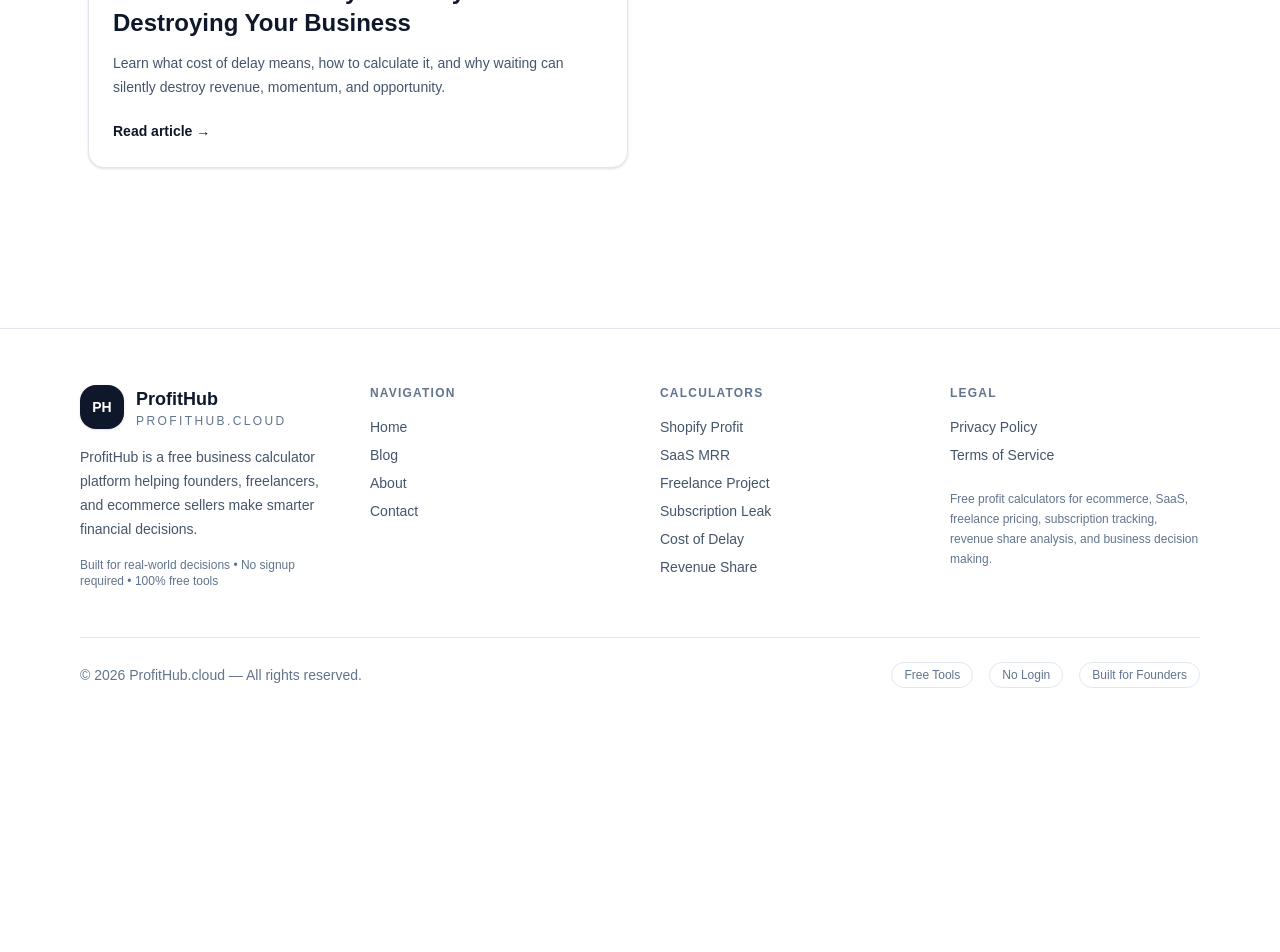
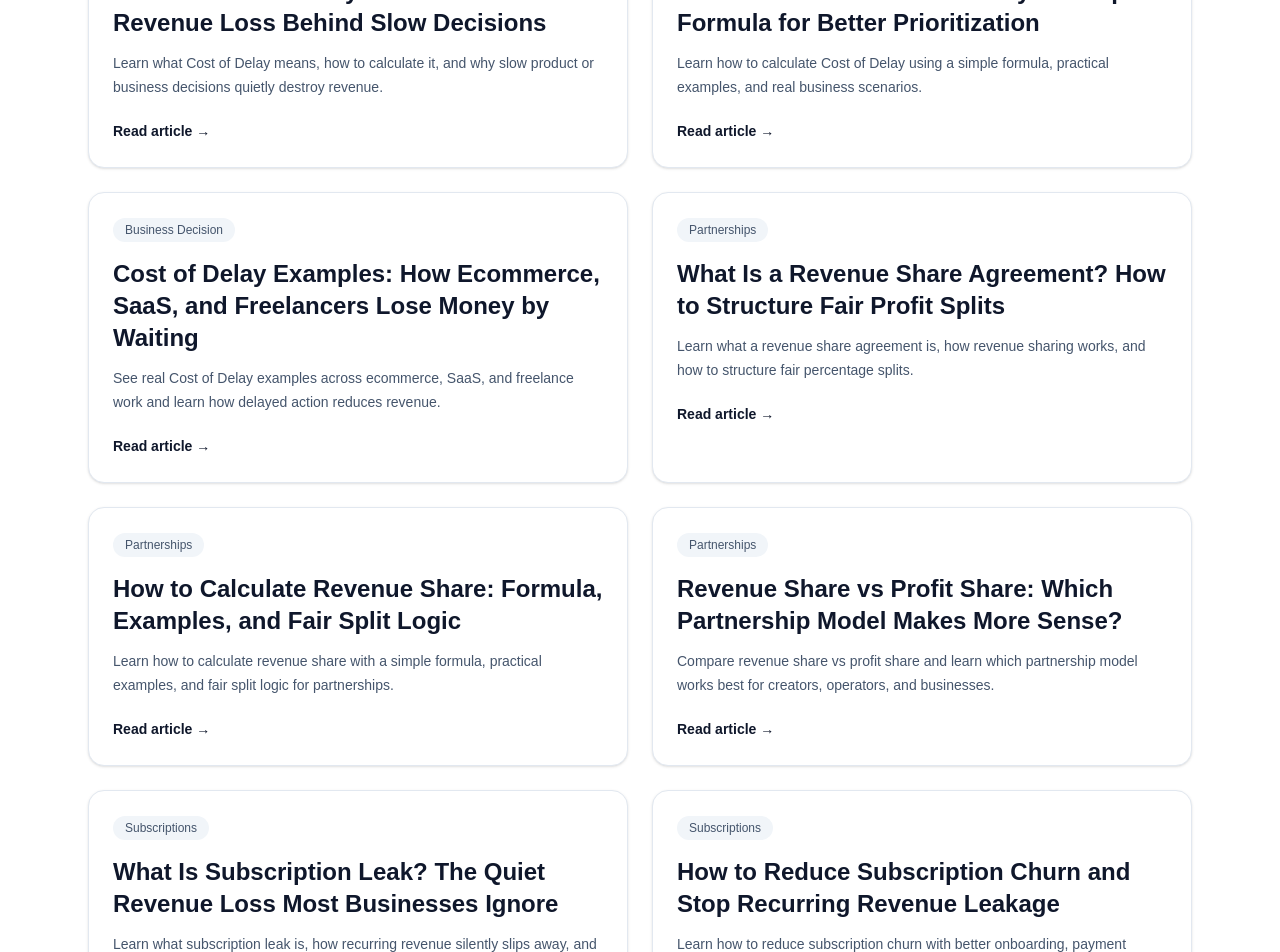
Before and after one commit to K3Jonass/profit-calculator-hub, a Next.js app: page /blog in a window 1280 px wide. Shown: the part 700-1652 px from the top of the page. Before the commit the page ends 1444 px from the top, so only its background shows below. Built offline with nearby package versions, Linux system fonts and the light colour scheme.

Commit message:
Add 9 blog articles to blog index

```diff
--- a/app/blog/page.tsx
+++ b/app/blog/page.tsx
@@ -12,11 +12,67 @@ export const metadata: Metadata = {
 
 const posts = [
   {
-    title: "What Is Cost of Delay and Why It’s Destroying Your Business",
+    title: "What Is Cost of Delay? The Hidden Revenue Loss Behind Slow Decisions",
     description:
-      "Learn what cost of delay means, how to calculate it, and why waiting can silently destroy revenue, momentum, and opportunity.",
-    href: "/blog/cost-of-delay-explained",
+      "Learn what Cost of Delay means, how to calculate it, and why slow product or business decisions quietly destroy revenue.",
+    href: "/blog/what-is-cost-of-delay",
     category: "Business Decision",
+  },
+  {
+    title: "How to Calculate Cost of Delay: A Simple Formula for Better Prioritization",
+    description:
+      "Learn how to calculate Cost of Delay using a simple formula, practical examples, and real business scenarios.",
+    href: "/blog/how-to-calculate-cost-of-delay",
+    category: "Business Decision",
+  },
+  {
+    title: "Cost of Delay Examples: How Ecommerce, SaaS, and Freelancers Lose Money by Waiting",
+    description:
+      "See real Cost of Delay examples across ecommerce, SaaS, and freelance work and learn how delayed action reduces revenue.",
+    href: "/blog/cost-of-delay-examples",
+    category: "Business Decision",
+  },
+  {
+    title: "What Is a Revenue Share Agreement? How to Structure Fair Profit Splits",
+    description:
+      "Learn what a revenue share agreement is, how revenue sharing works, and how to structure fair percentage splits.",
+    href: "/blog/what-is-a-revenue-share-agreement",
+    category: "Partnerships",
+  },
+  {
+    title: "How to Calculate Revenue Share: Formula, Examples, and Fair Split Logic",
+    description:
+      "Learn how to calculate revenue share with a simple formula, practical examples, and fair split logic for partnerships.",
+    href: "/blog/how-to-calculate-revenue-share",
+    category: "Partnerships",
+  },
+  {
+    title: "Revenue Share vs Profit Share: Which Partnership Model Makes More Sense?",
+    description:
+      "Compare revenue share vs profit share and learn which partnership model works best for creators, operators, and businesses.",
+    href: "/blog/revenue-share-vs-profit-share",
+    category: "Partnerships",
+  },
+  {
+    title: "What Is Subscription Leak? The Quiet Revenue Loss Most Businesses Ignore",
+    description:
+      "Learn what subscription leak is, how recurring revenue silently slips away, and why failed payments and weak retention hurt growth.",
+    href: "/blog/what-is-subscription-leak",
+    category: "Subscriptions",
+  },
+  {
+    title: "How to Reduce Subscription Churn and Stop Recurring Revenue Leakage",
+    description:
+      "Learn how to reduce subscription churn with better onboarding, payment recovery, cancellation flows, and retention systems.",
+    href: "/blog/how-to-reduce-subscription-churn",
+    category: "Subscriptions",
+  },
+  {
+    title: "Subscription Leak Calculator: How to Estimate Lost MRR from Churn and Retention Gaps",
+    description:
+      "Learn how a Subscription Leak Calculator helps estimate lost MRR from churn, failed payments, and retention gaps.",
+    href: "/blog/subscription-leak-calculator-guide",
+    category: "Subscriptions",
   },
 ];
 
```
